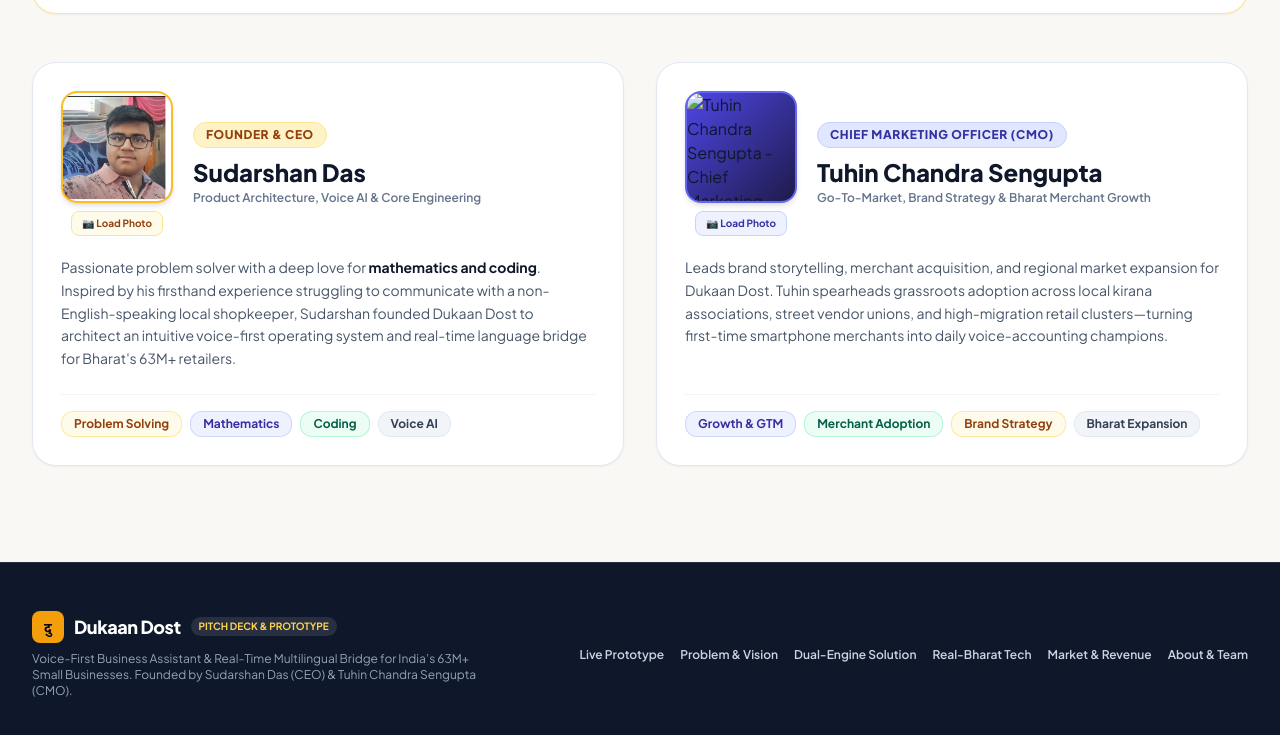
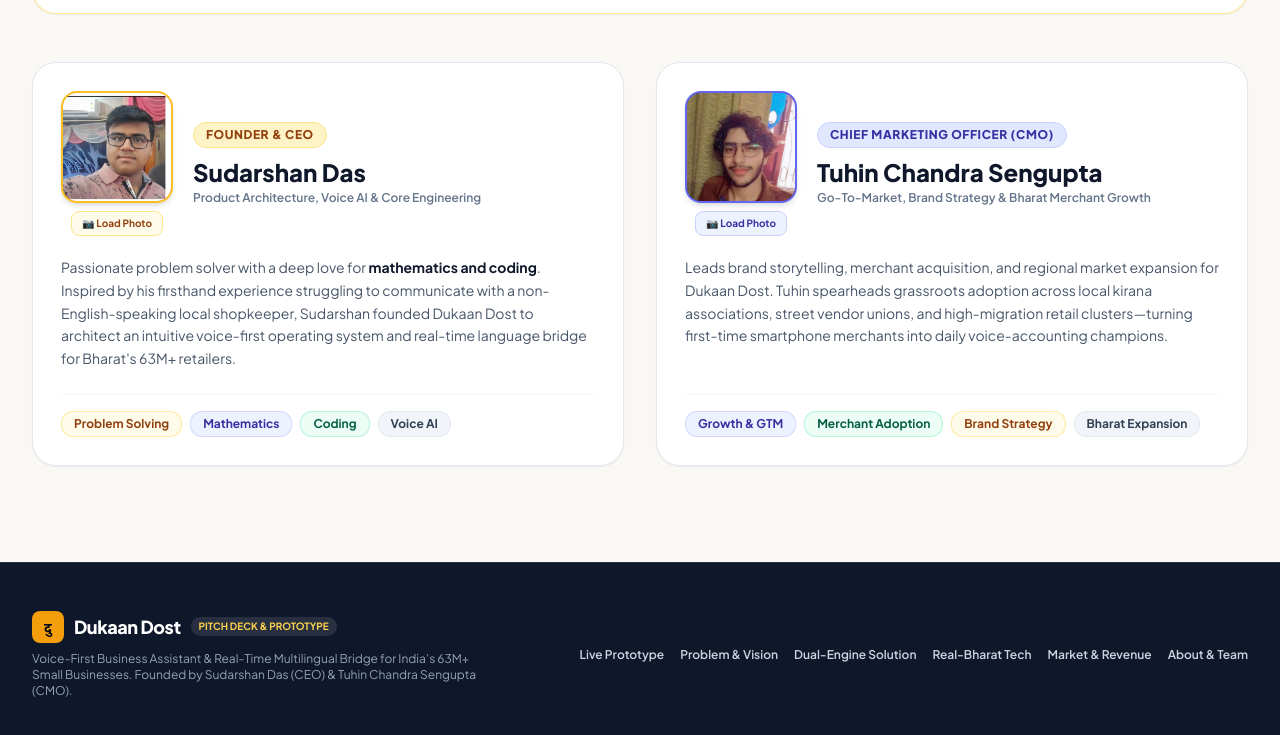
Before and after one commit to sudarshandas07/DukaanDost, a plain HTML site: page index.html in a window 1280 px wide. Shown: the part 5089-5824 px from the top of the page. Drawn offline with nearby package versions, Linux system fonts and the light colour scheme.

Commit message:
uploaded another pic

```diff
--- a/index.html
+++ b/index.html
@@ -2325,7 +2325,7 @@
       imgEl.onerror = null;
       imgEl.src = role === 'founder'
         ? 'https://github.com/sudarshandas07/DukaanDost/blob/main/Screenshot%202026-08-24%20233339.png'
-        : '';
+        : 'https://github.com/sudarshandas07/DukaanDost/blob/main/WhatsApp%20Image%202026-11-25%20at%209.18.20%20PM.jpeg';
     };
 
     window.handleLeaderPhotoUpload = function (role, inputEl) {
```
